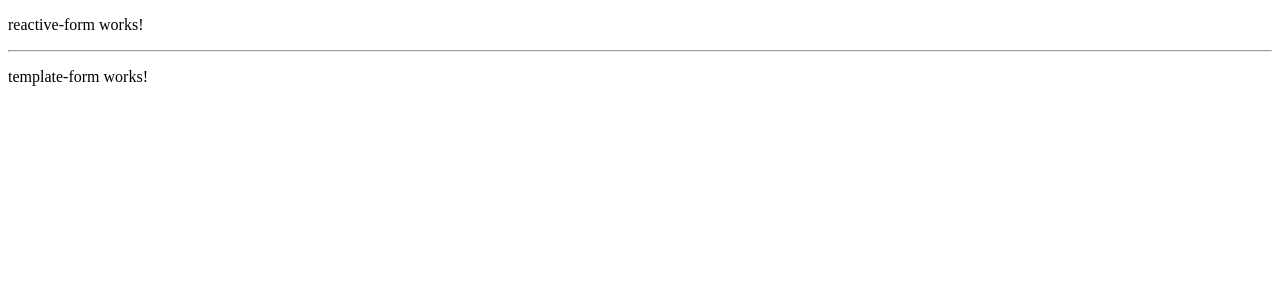
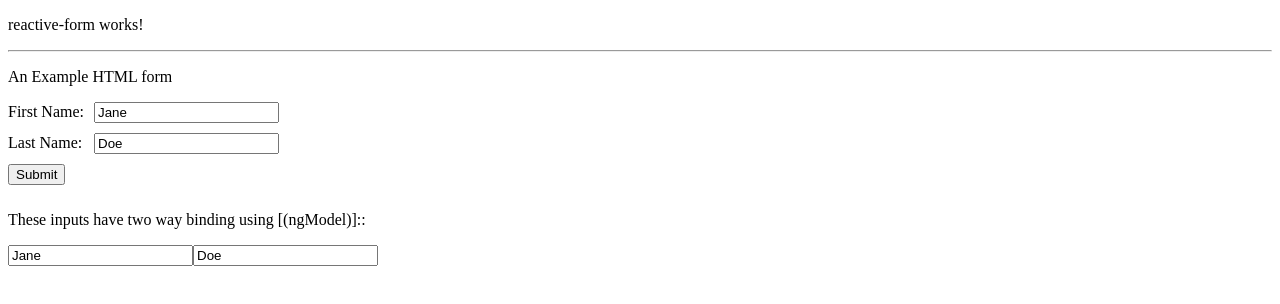
Before and after one commit to FoxGeoff/FormsAngular, an Angular app: page / in a window 1280 px wide. Shown: the top 304 px of the page. Built offline with nearby package versions, Linux system fonts and the light colour scheme.

Commit message:
Add HTML Form

```diff
--- a/src/app/app.module.ts
+++ b/src/app/app.module.ts
@@ -5,6 +5,7 @@ import { AppRoutingModule } from './app-routing.module';
 import { AppComponent } from './app.component';
 import { ReactiveFormComponent } from './reactive-form/reactive-form.component';
 import { TemplateFormComponent } from './template-form/template-form.component';
+import { FormsModule } from '@angular/forms';
 
 @NgModule({
   declarations: [
@@ -14,7 +15,8 @@ import { TemplateFormComponent } from './template-form/template-form.component';
   ],
   imports: [
     BrowserModule,
-    AppRoutingModule
+    AppRoutingModule,
+    FormsModule
   ],
   providers: [],
   bootstrap: [AppComponent]
--- a/src/app/template-form/template-form.component.css
+++ b/src/app/template-form/template-form.component.css
@@ -0,0 +1,16 @@
+form.form-example {
+  display: table;
+}
+
+div.form-example {
+  display: table-row;
+}
+
+label, input {
+  display: table-cell;
+  margin-bottom: 10px;
+}
+
+label {
+  padding-right: 10px;
+}
--- a/src/app/template-form/template-form.component.html
+++ b/src/app/template-form/template-form.component.html
@@ -1 +1,25 @@
-<p>template-form works!</p>
+<p>An Example HTML form</p>
+<form action="" method="GET" target="_blank" class="form-example">
+  <div class="form-example">
+    <!-- label for works with input id-->
+    <label for="firstName">First Name: </label>
+    <input
+      type="text"
+      id="firstName"
+      name="firstName"
+      [(ngModel)]="firstName"
+    />
+  </div>
+  <div class="form-example">
+    <label for="lastName">Last Name: </label>
+    <input type="text" id="lastName" name="lastName" [(ngModel)]="lastName" />
+  </div>
+  <div class="form-example">
+    <input type="submit" value="Submit" />
+  </div>
+</form>
+
+<p>These inputs have two way binding using [(ngModel)]::</p>
+<input type="text" [(ngModel)]="firstName" />
+
+<input type="text" [(ngModel)]="lastName" />
--- a/src/app/template-form/template-form.component.ts
+++ b/src/app/template-form/template-form.component.ts
@@ -7,9 +7,13 @@ import { Component, OnInit } from '@angular/core';
 })
 export class TemplateFormComponent implements OnInit {
 
+  firstName = "Jane";
+  lastName = "Doe";
+
   constructor() { }
 
   ngOnInit(): void {
+
   }
 
 }
```
